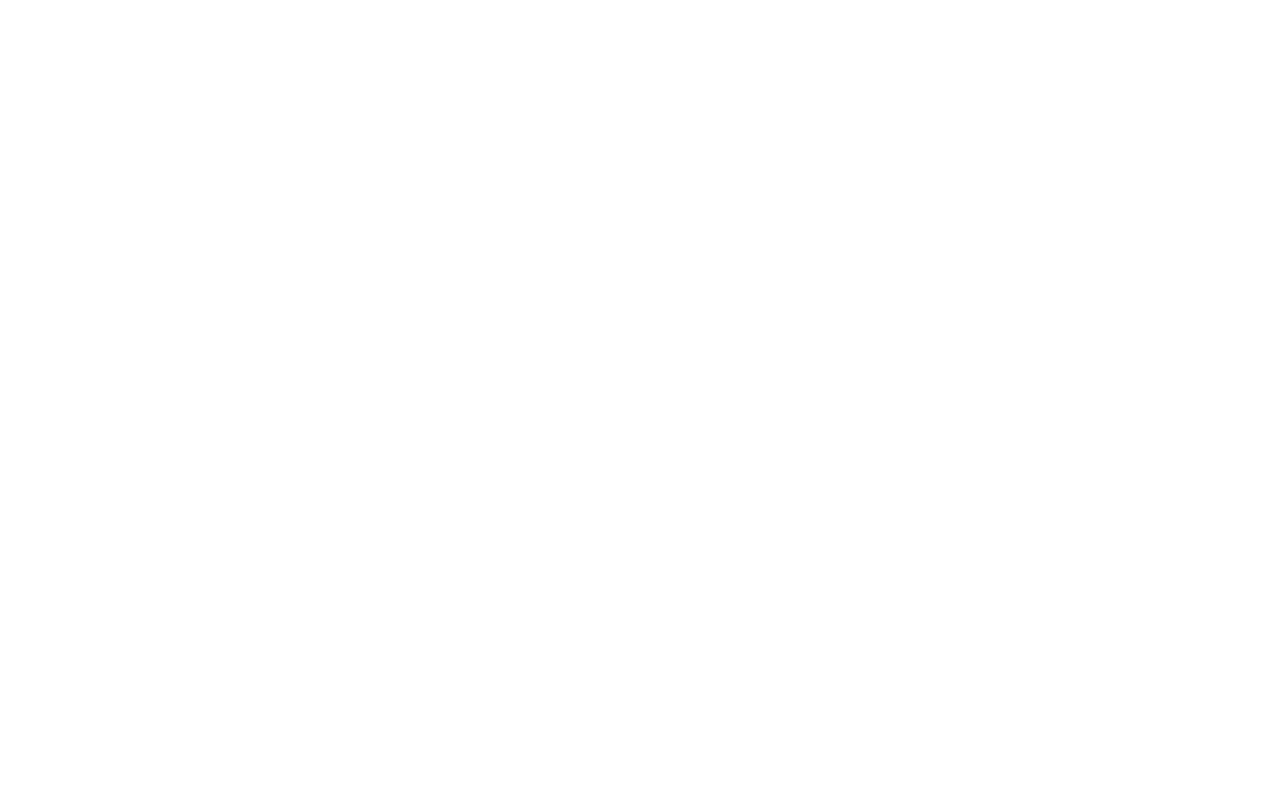
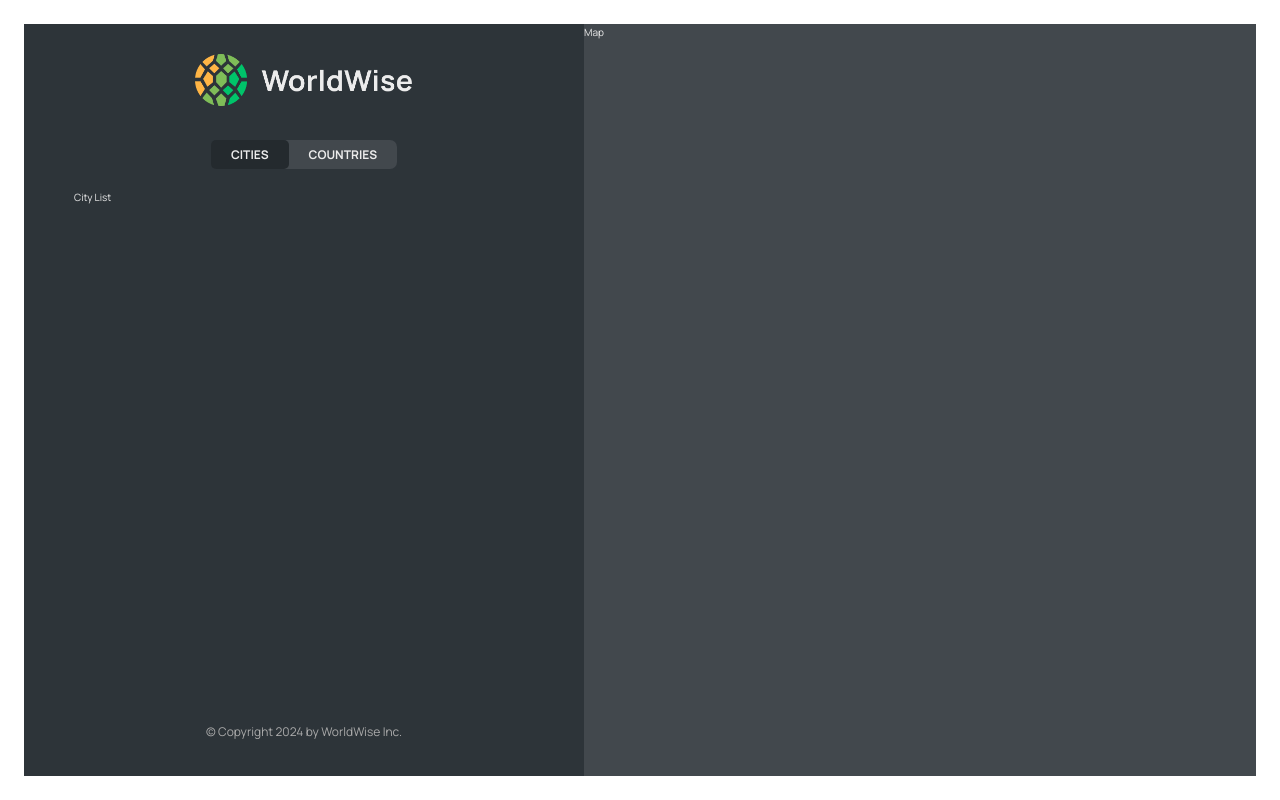
Before and after one commit to abdelaleemadel/WorldWise, a React (Vite) app: page /app/cities in a window 1280 px wide. Before the commit this address had no page. Built offline with nearby package versions, Linux system fonts and the light colour scheme.

Commit message:
Add nested routes to AppLayout

```diff
--- a/src/App.jsx
+++ b/src/App.jsx
@@ -1,9 +1,13 @@
 import { BrowserRouter, Route, Routes } from "react-router-dom";
 import Homepage from "./pages/Homepage";
+
 import Product from "./pages/Product";
 import Pricing from "./pages/Pricing";
 import Login from "./pages/Login";
 import AppLayout from "./pages/AppLayout";
+import CityList from "./components/CityList";
+import CountryList from "./components/CountryList";
+import Form from "./components/Form";
 function App() {
   return (
     <BrowserRouter>
@@ -12,7 +16,12 @@
         <Route path="product" element={<Product />} />
         <Route path="pricing" element={<Pricing />} />
         <Route path="login" element={<Login />} />
-        <Route path="app" element={<AppLayout />} />
+        <Route path="app" element={<AppLayout />}>
+          <Route index element={<CityList />} />
+          <Route path="cities" element={<CityList />} />
+          <Route path="countries" element={<CountryList />} />
+          <Route path="form" element={<Form />} />
+        </Route>
       </Routes>
     </BrowserRouter>
   );
--- a/src/components/AppNav.jsx
+++ b/src/components/AppNav.jsx
@@ -1,9 +1,15 @@
+import { NavLink } from "react-router-dom";
 import styles from "./AppNav.module.css";
 function AppNav() {
   return (
     <nav className={styles.nav}>
       <ul>
-        <li>app navigation</li>
+        <li>
+          <NavLink to={"cities"}>Cities</NavLink>
+        </li>
+        <li>
+          <NavLink to={"countries"}>Countries</NavLink>
+        </li>
       </ul>
     </nav>
   );
--- /dev/null
+++ b/src/components/CityList.jsx
@@ -0,0 +1,6 @@
+import styles from "./CityList.module.css";
+function CityList() {
+  return <div className={styles.cityList}>City List</div>;
+}
+
+export default CityList;
--- /dev/null
+++ b/src/components/CountryList.jsx
@@ -0,0 +1,7 @@
+import styles from "./CountryList.module.css";
+
+function CountryList() {
+  return <div className={styles.countryList}>Country List</div>;
+}
+
+export default CountryList;
--- a/src/components/Sidebar.jsx
+++ b/src/components/Sidebar.jsx
@@ -1,3 +1,4 @@
+import { Outlet } from "react-router-dom";
 import AppNav from "./AppNav";
 import Logo from "./Logo";
 import styles from "./Sidebar.module.css";
@@ -6,7 +7,7 @@
     <div className={styles.sidebar}>
       <Logo />
       <AppNav />
-      <p>list of cities</p>
+      <Outlet />
       <footer className={styles.footer}>
         <p className={styles.copyright}>
           &copy; Copyright {new Date().getFullYear()} by WorldWise Inc.
```
